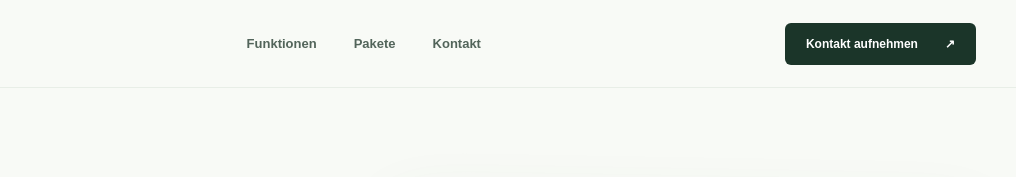
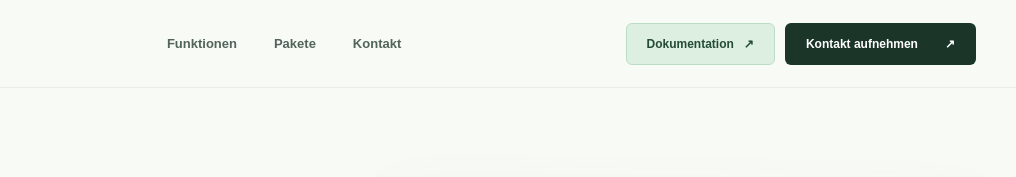
Before and after one commit to the1andoni/clinicpulse_website, a plain HTML site: page index.html in a window 1280 px wide. Shown: the top 177 px of the page, 264-1280 px from the left. Drawn offline with Linux system fonts and the light colour scheme.

Commit message:
Highlight documentation in website header (#3)
Co-authored-by: The1AndOni <a.loeschke@cyberspaceconsulting.de>
Co-authored-by: Copilot <223556219+Copilot@users.noreply.github.com>

```diff
--- a/index.html
+++ b/index.html
@@ -19,7 +19,10 @@
       <nav aria-label="Hauptnavigation">
         <a href="#funktionen">Funktionen</a><a href="#pakete">Pakete</a><a href="#kontakt">Kontakt</a>
       </nav>
-      <a class="button button-dark header-cta" href="#kontakt">Kontakt aufnehmen <span aria-hidden="true">↗</span></a>
+      <div class="header-actions">
+        <a class="button header-cta header-docs" href="https://cyberspaceconsulting.github.io/medora-deploy/">Dokumentation <span aria-hidden="true">↗</span></a>
+        <a class="button button-dark header-cta header-contact" href="#kontakt">Kontakt aufnehmen <span aria-hidden="true">↗</span></a>
+      </div>
     </div>
   </header>
 
--- a/styles.css
+++ b/styles.css
@@ -19,6 +19,7 @@ nav{display:flex;gap:37px;font-size:13px;font-weight:600;color:#52645a}
 nav a:hover,.text-link:hover,.package-footnote a:hover{color:#40835e}
 .button{display:inline-flex;align-items:center;justify-content:center;gap:27px;min-height:51px;padding:0 20px;border:1px solid transparent;border-radius:6px;font-size:12px;font-weight:700;transition:background .2s,color .2s}
 .button-dark{background:#1b3529;color:white}.button-dark:hover{background:#345b47}.header-cta{min-height:42px}
+.header-actions{display:flex;align-items:center;gap:10px}.header-docs{gap:10px;background:#dcefe1;border-color:#bddcc5;color:#244b35}.header-docs:hover{background:#c9e5d1}
 .hero{overflow:hidden;padding:97px 0 99px}.hero-grid{display:grid;grid-template-columns:1fr 1.06fr;gap:64px;align-items:center}
 .eyebrow{display:flex;align-items:center;gap:9px;color:#52735e;font-size:10px;font-weight:800;letter-spacing:1.65px}.dot{display:inline-block;width:7px;height:7px;border-radius:50%;background:#79ba90;box-shadow:0 0 0 4px #dcefe1}
 h1,h2,h3,p{margin-top:0}h1,h2{font-weight:500;letter-spacing:-2.7px;line-height:1.08}h1{font-size:clamp(47px,5.3vw,72px);margin:25px 0}h1 em,h2 em{font-family:Georgia,serif;color:#649b7a;font-weight:400}
@@ -56,7 +57,8 @@ h1,h2,h3,p{margin-top:0}h1,h2{font-weight:500;letter-spacing:-2.7px;line-height:
 .imprint-section{min-height:calc(100vh - 198px)}.imprint-container{max-width:900px}.imprint-container h1{font-size:clamp(42px,5vw,64px);margin:20px 0 38px}.imprint-grid{display:grid;grid-template-columns:repeat(2,minmax(0,1fr));gap:16px}.imprint-card{padding:24px;background:#fff;border:1px solid #e1e9df;border-radius:8px}.imprint-card h2{font-size:16px;letter-spacing:-.3px;margin:0 0 14px}.imprint-card p,.imprint-card address{color:#76877a;font-size:13px;line-height:1.8;margin:0}.imprint-card address{font-style:normal;margin-top:12px}.imprint-card a{color:#396c4a;font-weight:700;text-decoration:underline}
 .contact-form{background:#fff;border:1px solid #e1e9df;border-radius:9px;padding:30px;box-shadow:0 18px 50px #4664450a}.form-header{display:flex;justify-content:space-between;align-items:center;margin-bottom:26px}.form-header h3{font-size:19px;letter-spacing:-.5px;margin:9px 0 0}.form-header>span{font-size:20px;color:#82b396}.form-row{display:grid;grid-template-columns:1fr 1fr;gap:15px}.contact-form label{display:block;font-size:11px;font-weight:700;margin-bottom:17px}.optional{color:#a2b0a5;font-weight:400}.contact-form input,.contact-form textarea{display:block;width:100%;margin-top:8px;padding:12px;border:1px solid #e1e9e0;border-radius:5px;background:#fafcf9;color:var(--ink);font-size:12px;resize:vertical}.contact-form input::placeholder,.contact-form textarea::placeholder{color:#aab8ad}.form-hint{font-size:11px;color:#839388;line-height:1.6}.contact-form button{width:100%;margin-top:5px}
 footer{background:#1b3428;color:#b7c9bc}.footer-inner{min-height:110px;display:flex;align-items:center;justify-content:space-between;gap:20px}.footer-brand{font-size:22px;font-weight:800;letter-spacing:-1.3px;color:#fff}.footer-brand b{font-size:15px;margin-left:5px;color:#9dcdaa}.footer-inner p,.footer-inner div,.footer-inner small{font-size:11px}.footer-inner p{margin:0;color:#8ea697}.footer-inner div{display:flex;gap:24px}.footer-inner small{color:#789081}
-@media(max-width:900px){.hero-grid{gap:30px}.feature-grid{grid-template-columns:repeat(2,1fr)}.area-grid{grid-template-columns:repeat(2,minmax(0,1fr))}.contact-grid{gap:40px}.preview-wrap{padding:15px}.preview-main{padding:14px}}
+@media(max-width:900px){.site-header{height:auto;min-height:74px}.header-inner{flex-wrap:wrap;padding:16px 0;gap:15px}nav{order:3;width:100%;justify-content:space-between;gap:12px}.hero-grid{gap:30px}.feature-grid{grid-template-columns:repeat(2,1fr)}.area-grid{grid-template-columns:repeat(2,minmax(0,1fr))}.contact-grid{gap:40px}.preview-wrap{padding:15px}.preview-main{padding:14px}}
 @media(max-width:700px){.container{width:min(100% - 36px,520px)}.site-header{height:auto;min-height:74px}.header-inner{flex-wrap:wrap;padding:16px 0;gap:15px}.brand{font-size:20px}nav{order:3;width:100%;justify-content:space-between;gap:12px}.header-cta{min-height:38px;padding:0 12px;gap:8px;font-size:11px}.hero{padding:65px 0}.hero-grid{grid-template-columns:1fr;gap:50px}h1{letter-spacing:-2px}.hero-note{margin-top:35px}.preview-wrap{transform:none}.strip-inner{min-height:105px;flex-wrap:wrap;padding:22px 0}.strip-inner p{width:100%;order:3}.strip-inner span:last-child{margin-left:auto}.section{padding:75px 0}.section-heading{display:block}.section-heading>p{margin-top:20px}.section-heading h2,.contact-section h2{letter-spacing:-1.8px}.area-grid{grid-template-columns:1fr}.area-card>p{min-height:0}.imprint-grid{grid-template-columns:1fr}.contact-grid{grid-template-columns:1fr;gap:35px}.footer-inner{padding:28px 0;flex-wrap:wrap}.footer-inner p{width:100%;order:2}.footer-inner small{order:3}.footer-inner div{margin-left:auto}}
+@media(max-width:600px){.header-contact{display:none}}
 @media(max-width:400px){.feature-grid{grid-template-columns:1fr}.form-row{grid-template-columns:1fr;gap:0}.preview-sidebar{width:40px}.preview-main{padding:10px}.calendar{padding:8px}.preview-stats div{padding:7px}.calendar-row{grid-template-columns:27px repeat(5,1fr)}}
 @media(prefers-reduced-motion:reduce){html{scroll-behavior:auto}*{transition:none!important}}
```
Also changed, not shown: impressum.html (+4 -1 lines).
